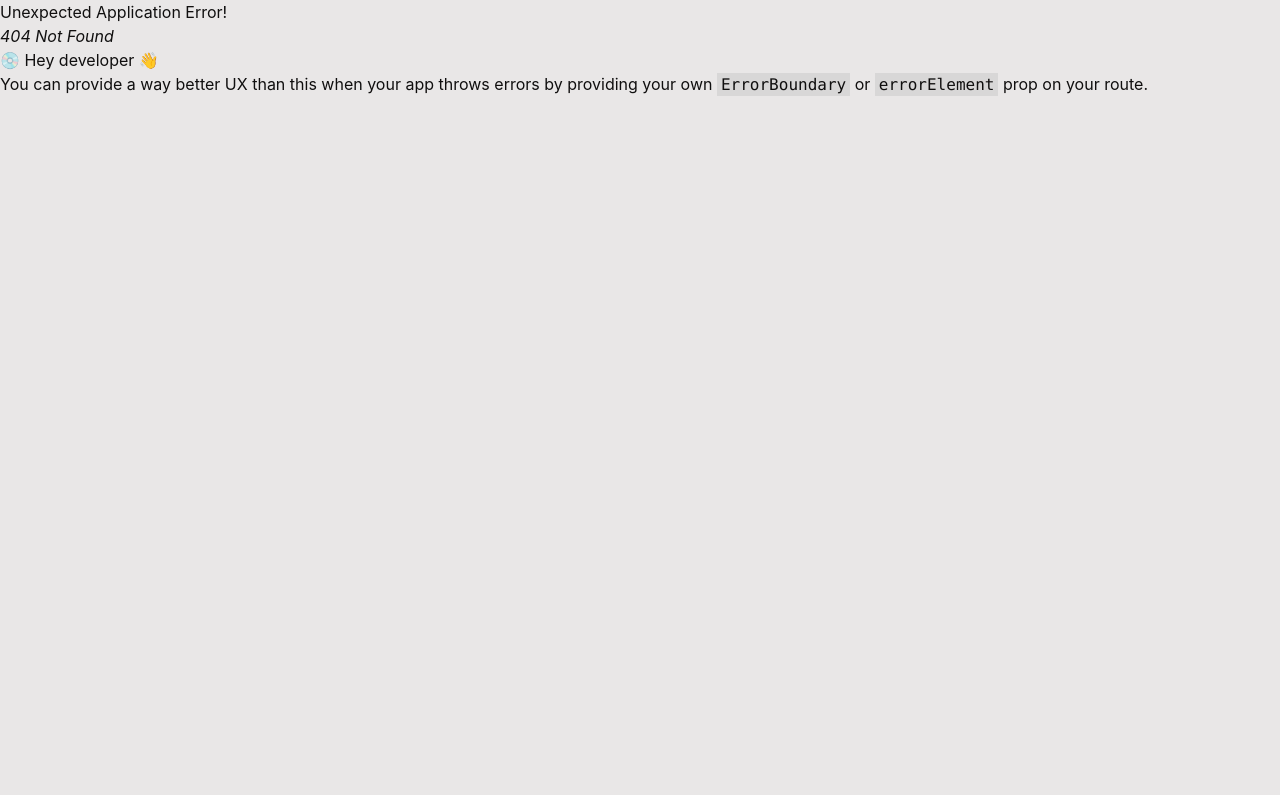
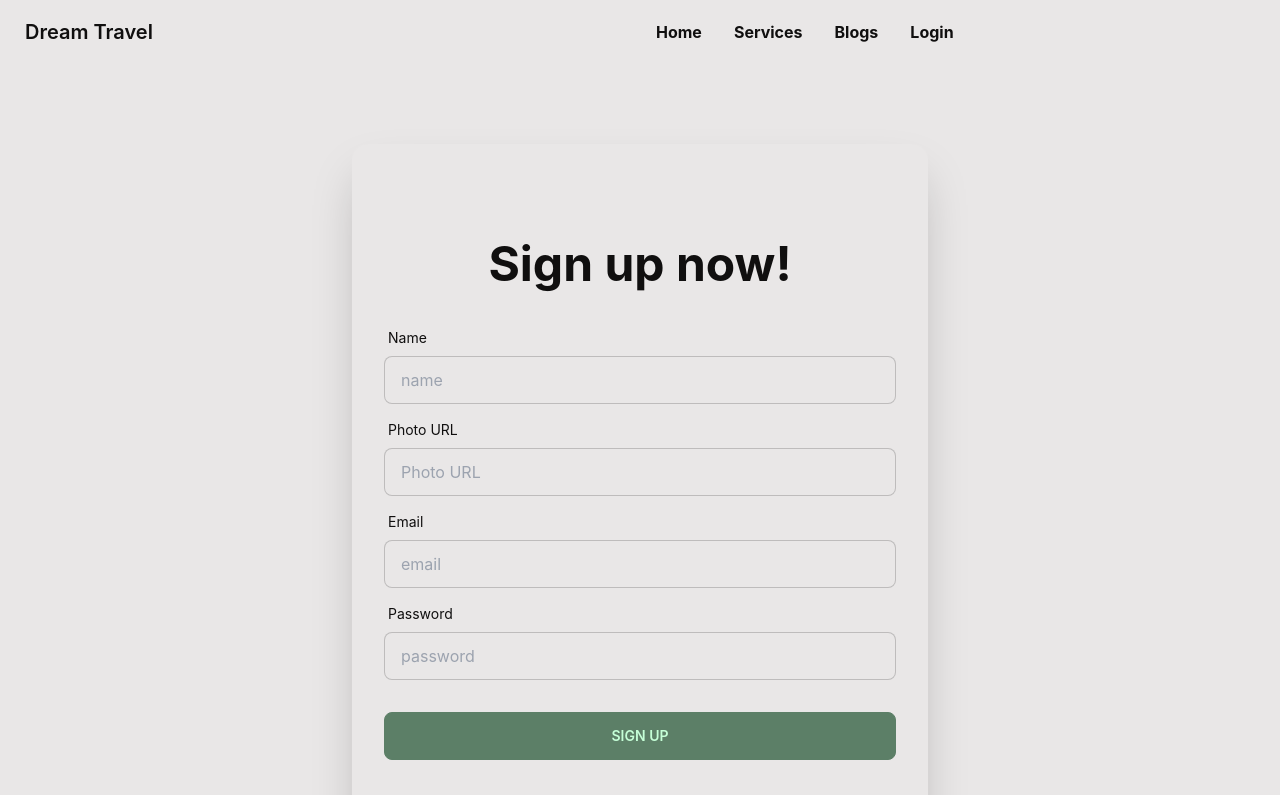
Before and after one commit to MahadiMunna/Dream-Travel_React-Tailwind_MERN, a React (Create React App) app: page /signup in a window 1280 px wide. Before the commit this address had no page. Shown: the top 795 px of the page. Built offline with nearby package versions, Linux system fonts and the light colour scheme.

Commit message:
login and sign up page added

```diff
--- a/package.json
+++ b/package.json
@@ -7,6 +7,7 @@
     "@testing-library/react": "^13.4.0",
     "@testing-library/user-event": "^13.5.0",
     "daisyui": "^2.38.1",
+    "firebase": "^9.13.0",
     "react": "^18.2.0",
     "react-dom": "^18.2.0",
     "react-router-dom": "^6.4.3",
--- a/src/App.js
+++ b/src/App.js
@@ -4,7 +4,7 @@ import router from './Router/Routes/Routes';
 
 function App() {
   return (
-    <div className='max-w-screen-2xl mx-auto'>
+    <div className='max-w-screen-xl mx-auto'>
       <RouterProvider router={router}></RouterProvider>
     </div>
   );
--- /dev/null
+++ b/src/Contexts/AuthProvider.js
@@ -0,0 +1,50 @@
+import React, { createContext, useEffect, useState } from 'react';
+import {createUserWithEmailAndPassword, getAuth, onAuthStateChanged, signInWithEmailAndPassword, signInWithPopup, signOut, updateCurrentUser} from 'firebase/auth';
+import app from '../firebase/firebase.config';
+
+
+export const AuthContext = createContext();
+const auth = getAuth(app);
+
+const AuthProvider = ({children}) =>{
+    const [user,setUser] = useState(null);
+    const [loading,setLoading] = useState(true);
+
+    const createUser = (email, password) => {
+        return createUserWithEmailAndPassword(auth, email, password);
+    }
+    const updateUserInfo= (profile)=>{
+        return updateCurrentUser(auth.currentUser,profile)
+    }
+    const signIn = (email, password) => {
+        return signInWithEmailAndPassword(auth, email, password);
+    }
+
+    const providerLogin = (provider) => {
+        return signInWithPopup(auth, provider)
+    }
+
+    const logOut = () => {
+        return signOut(auth);
+    }
+
+    useEffect(()=>{
+        const unsubscribe = onAuthStateChanged(auth,(currentUser)=>{
+            setUser(currentUser);
+            setLoading(false);
+        })
+        return () =>{
+            unsubscribe();
+        }
+    },[])
+
+    const authInfo = { user, loading , createUser, signIn, updateUserInfo, providerLogin, logOut }
+
+    return(
+        <AuthContext.Provider value={authInfo}>
+            {children}
+        </AuthContext.Provider>
+    )
+}
+
+export default AuthProvider;
--- a/src/Hooks/useTitle.js
+++ b/src/Hooks/useTitle.js
@@ -2,7 +2,7 @@ import { useEffect } from "react";
 
 const useTitle = title =>{
     useEffect(()=>{
-        document.title = `Dream Travel - ${title}`
+        document.title = `${title} - Dream Travel`
     },[title])
 };
 
--- /dev/null
+++ b/src/Pages/Blogs/Blogs.js
@@ -0,0 +1,13 @@
+import React from 'react';
+import useTitle from '../../Hooks/useTitle';
+
+const Blogs = () => {
+    useTitle('Blogs');
+    return (
+        <div>
+
+        </div>
+    );
+};
+
+export default Blogs;
--- a/src/Pages/Home/Home/Home.js
+++ b/src/Pages/Home/Home/Home.js
@@ -1,6 +1,8 @@
 import React from 'react';
+import useTitle from '../../../Hooks/useTitle';
 
 const Home = () => {
+    useTitle('Home');
     return (
         <div>
 
--- /dev/null
+++ b/src/Pages/Login/Login.js
@@ -0,0 +1,34 @@
+import React from 'react';
+import { Link } from 'react-router-dom';
+import useTitle from '../../Hooks/useTitle';
+
+const Login = () => {
+    useTitle('Login');
+    return (
+        <div className="hero w-full my-20">
+            <div className="card w-full max-w-xl shadow-2xl bg-base-100 py-20">
+                <h1 className="text-5xl text-center font-bold mt-4">Login now!</h1>
+                <form className="card-body">
+                    <div className="form-control">
+                        <label className="label">
+                            <span className="label-text">Email</span>
+                        </label>
+                        <input type="email" name='email' placeholder="email" className="input input-bordered" />
+                    </div>
+                    <div className="form-control">
+                        <label className="label">
+                            <span className="label-text">Password</span>
+                        </label>
+                        <input type="password" name='password' placeholder="password" className="input input-bordered" />
+                    </div>
+                    <div className="form-control mt-6">
+                        <input className="btn btn-primary" type="submit" value="Login" />
+                    </div>
+                </form>
+                <p className='text-center'>Don't you have an account? <Link className='text-orange-600 font-bold hover:text-violet-600' to='/signup'>Sign up</Link> now!</p>
+            </div>
+        </div>
+    );
+};
+
+export default Login;
--- /dev/null
+++ b/src/Pages/Services/Services.js
@@ -0,0 +1,13 @@
+import React from 'react';
+import useTitle from '../../Hooks/useTitle';
+
+const Services = () => {
+    useTitle('Services');
+    return (
+        <div>
+
+        </div>
+    );
+};
+
+export default Services;
--- /dev/null
+++ b/src/Pages/SignUp/SignUp.js
@@ -0,0 +1,46 @@
+import React from 'react';
+import { Link } from 'react-router-dom';
+import useTitle from '../../Hooks/useTitle';
+
+const SignUp = () => {
+    useTitle('Sign up');
+    return (
+        <div className="hero w-full my-20">
+            <div className="card w-full max-w-xl shadow-2xl bg-base-100 py-20">
+                <h1 className="text-5xl text-center font-bold mt-4">Sign up now!</h1>
+                <form className="card-body">
+                    <div className="form-control">
+                        <label className="label">
+                            <span className="label-text">Name</span>
+                        </label>
+                        <input type="text" name='name' placeholder="name" className="input input-bordered" />
+                    </div>
+                    <div className="form-control">
+                        <label className="label">
+                            <span className="label-text">Photo URL</span>
+                        </label>
+                        <input type="text" name='img' placeholder="Photo URL" className="input input-bordered" />
+                    </div>
+                    <div className="form-control">
+                        <label className="label">
+                            <span className="label-text">Email</span>
+                        </label>
+                        <input type="email" name='email' placeholder="email" className="input input-bordered" />
+                    </div>
+                    <div className="form-control">
+                        <label className="label">
+                            <span className="label-text">Password</span>
+                        </label>
+                        <input type="password" name='password' placeholder="password" className="input input-bordered" />
+                    </div>
+                    <div className="form-control mt-6">
+                        <input className="btn btn-primary" type="submit" value="Sign up" />
+                    </div>
+                </form>
+                <p className='text-center'>Already have an account? <Link className='text-orange-600 font-bold hover:text-violet-600' to='/login'>Login</Link> now!</p>
+            </div>
+        </div>
+    );
+};
+
+export default SignUp;
--- /dev/null
+++ b/src/Router/PrivateRoutes/PrivateRoute.js
@@ -0,0 +1,17 @@
+import React, { Children, useContext } from 'react';
+import { Navigate, useLocation } from 'react-router-dom';
+import { AuthContext } from '../../Contexts/AuthProvider';
+
+const PrivateRoute = () => {
+    const {user,loading} = useContext(AuthContext);
+    const location = useLocation();
+    if(loading){
+        return <h1 className='text-5xl'>Loading...</h1>
+    }
+    if(user){
+        return Children;
+    }
+    return <Navigate state={{from:location}} replace></Navigate>
+};
+
+export default PrivateRoute;
--- a/src/firebase/firebase.config.js
+++ b/src/firebase/firebase.config.js
@@ -0,0 +1,18 @@
+// Import the functions you need from the SDKs you need
+import { initializeApp } from "firebase/app";
+// TODO: Add SDKs for Firebase products that you want to use
+// https://firebase.google.com/docs/web/setup#available-libraries
+
+// Your web app's Firebase configuration
+const firebaseConfig = {
+  apiKey: process.env.REACT_APP_apiKey,
+  authDomain: process.env.REACT_APP_authDomain,
+  projectId: process.env.REACT_APP_projectId,
+  storageBucket: process.env.REACT_APP_storageBucket,
+  messagingSenderId: process.env.REACT_APP_messagingSenderId,
+  appId: process.env.REACT_APP_appId,
+};
+
+// Initialize Firebase
+const app = initializeApp(firebaseConfig);
+export default app;
```
Also changed, not shown: src/Router/Routes/Routes.js (+25 -1 lines), 1 other file (tests, documents, lock files or other folders).
